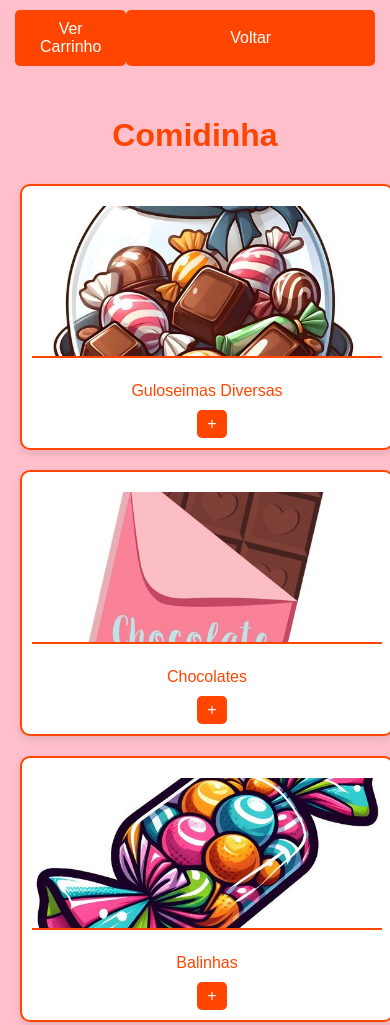
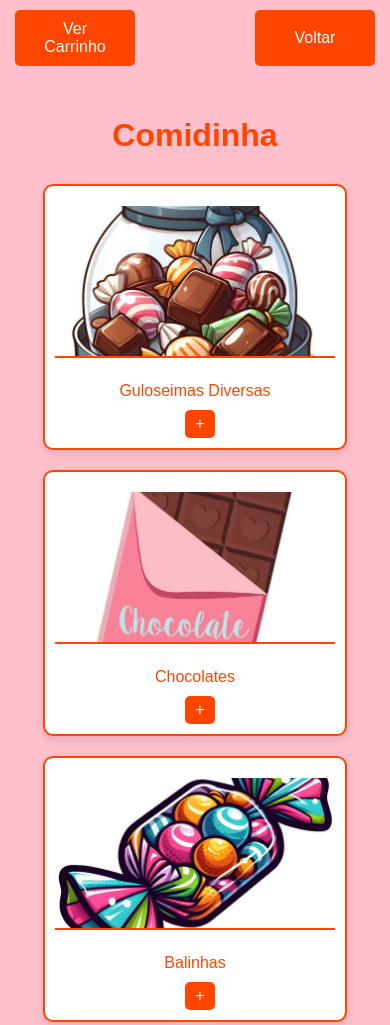
Before and after one commit to veronyca-ms/Present, a plain HTML site: page doces.html in a window 390 px wide. Shown: the top 1025 px of the page. Drawn offline with Linux system fonts and the light colour scheme.

Commit message:
Mudança no CSS

```diff
--- a/presentes.css
+++ b/presentes.css
@@ -14,7 +14,7 @@ header {
 }
 
 header button {
-   background-color: #ff4500; /* Cor vermelha */
+  background-color: #ff4500; /* Cor vermelha */
   color: #fff; /* Texto branco */
   border: none;
   border-radius: 5px;
@@ -89,9 +89,13 @@ h1 {
 }
 
 @media (max-width: 600px) {
+
+  .container .item {
+    position: center;
+  }
   .item {
-    width: 100%;
-    margin: 10px 0;
+    width: 80%;
+    margin: 10px 10px 10px;
   }
 
   header button {
@@ -141,6 +145,8 @@ header button {
   cursor: pointer;
   font-size: 1rem;
   margin: 0 5px;
+  width: 120px;
+  p
 }
 
 header button:hover {
```
Also changed, not shown: presentes.html (+9 -7 lines).
